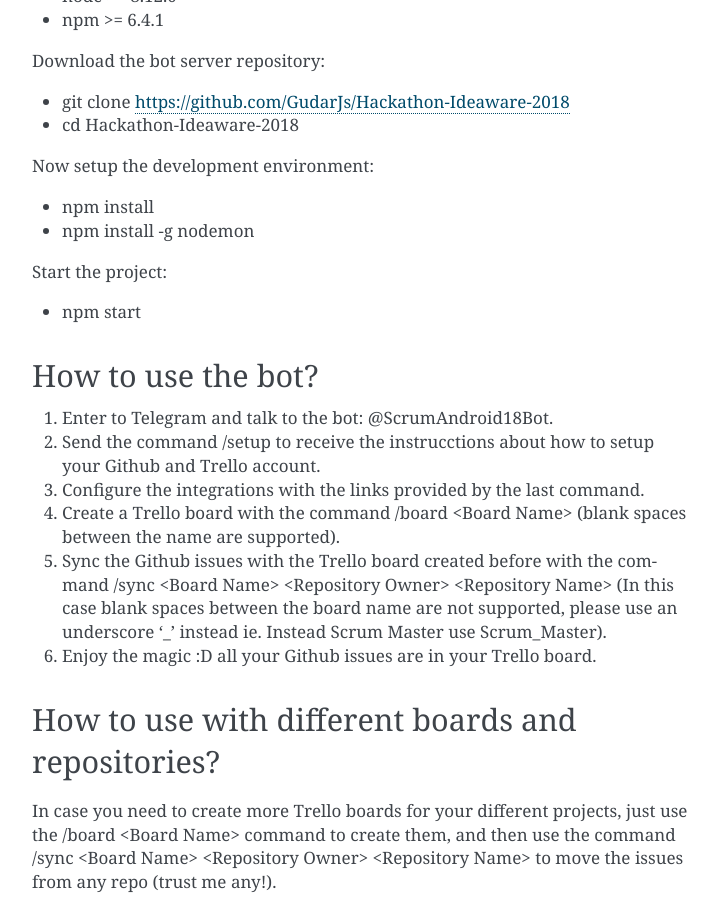
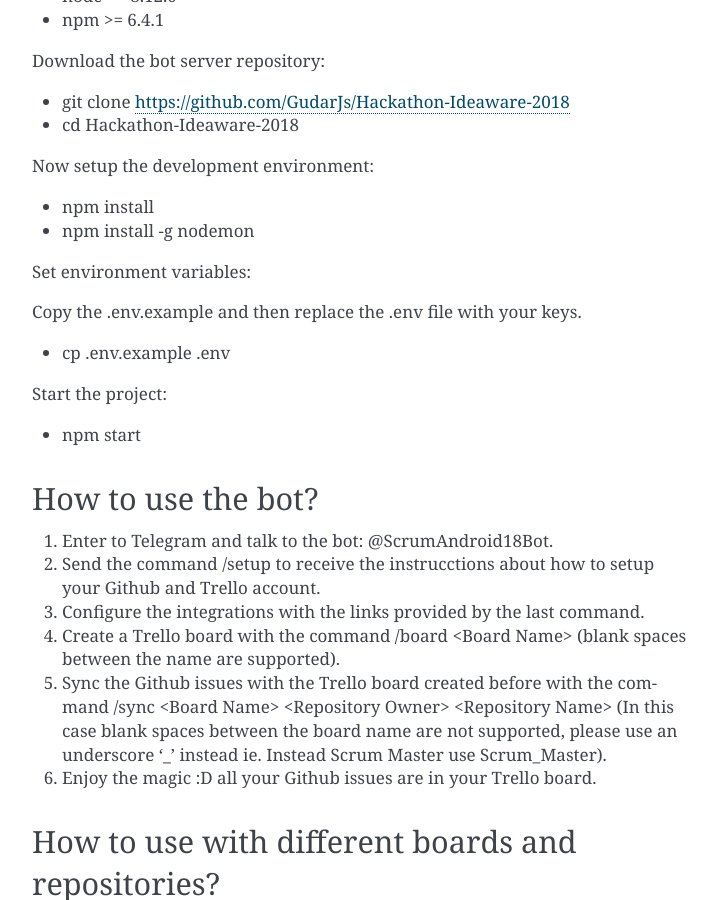
Before and after one commit to GudarJs/Hackathon-Ideaware-2018, a Sphinx documentation site: the page built from docs/index.rst, in a window 1280 px wide and 900 px high, scrolled down 815 px. Shown: the whole window, without its empty margins (388-1106 px from the left). Built offline with Sphinx 7.4.7, drawn with Linux system fonts in a browser that asks for light colours.

Commit message:
Add env variables intructions

```diff
--- a/docs/index.rst
+++ b/docs/index.rst
@@ -46,6 +46,12 @@
 - npm install
 - npm install -g nodemon
 
+Set environment variables:
+
+Copy the .env.example and then replace the .env file with your keys.
+
+- cp .env.example .env
+
 Start the project:
 
 - npm start
```
